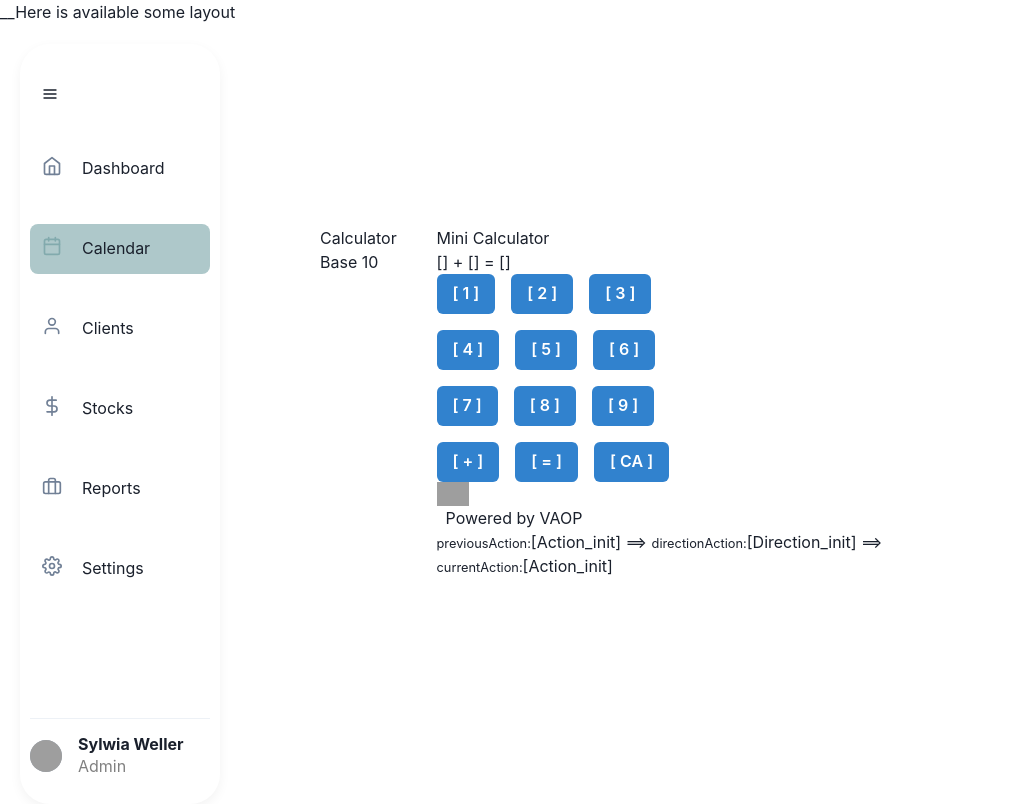
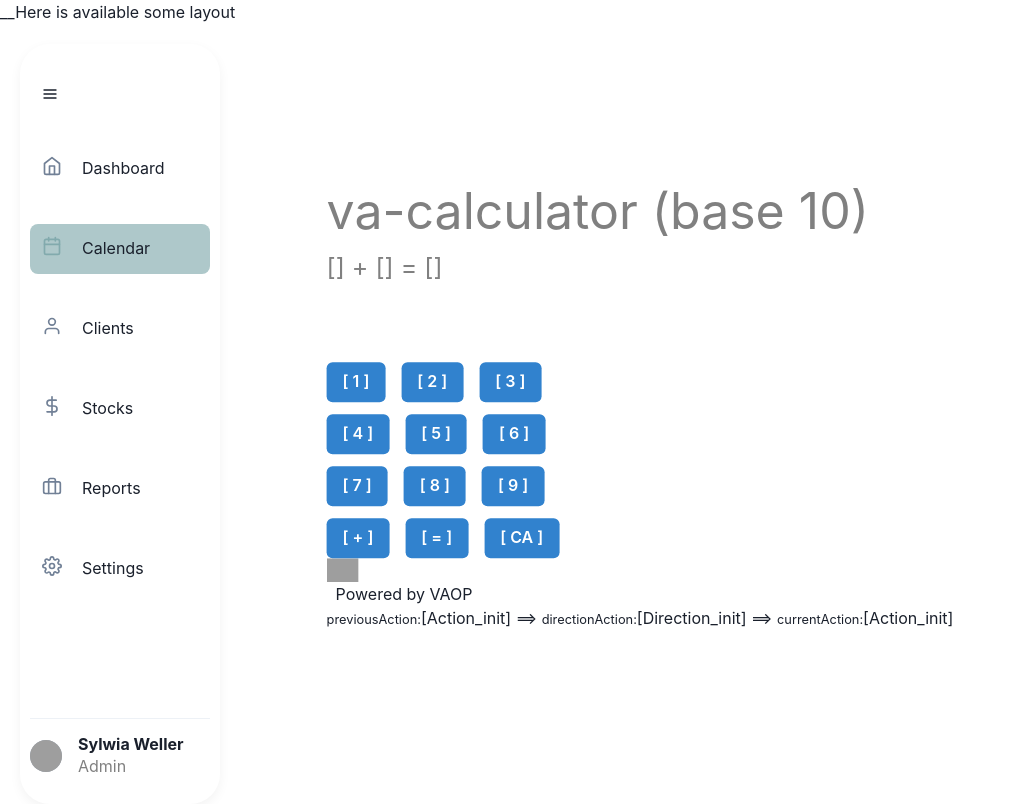
Before and after one commit to julia-pav/va-calc-6-new, a Next.js app: page /calculator10 in a window 1280 px wide. Shown: the whole page, without its empty margins (0-1015 px from the left). Built offline with nearby package versions, Linux system fonts and the light colour scheme; grey boxes are pictures that could not be loaded.

Commit message:
Clean up

```diff
--- a/components/calculators/CalcBase10.tsx
+++ b/components/calculators/CalcBase10.tsx
@@ -467,18 +467,23 @@ function CalcBase10() {
 
   }
   return (
-    <div className="App">
-      <header className="App-header">
-        <h2>Mini Calculator</h2>
-        <p>
+    <div>
+        <Text fontSize='50px' color='gray'>
+            va-calculator (base 10)
+        </Text>
+        <Text fontSize='25px' color='gray'>
           [{operandOne}] + [{operandTwo}] = [{result}]
-        </p>
-        <p>
-        <small>{warningMsg}</small>
-        </p>
-        <p>
-
-          <VStack spacing={4} align="start">
+        </Text>
+        <Text fontSize='25px' color='black'>
+          &nbsp;
+        </Text>
+        <Text fontSize='25px' color='red'>
+          {warningMsg}
+        </Text>
+        <Text fontSize='25px' color='red'>
+          &nbsp;
+        </Text>
+          <VStack spacing={3} align="start">
             <HStack spacing={4}>
               <ActionButton label="[ 1 ]" action="Direction_one" onClick={getAction} />
               <ActionButton label="[ 2 ]" action="Direction_two" onClick={getAction} />
@@ -503,14 +508,14 @@ function CalcBase10() {
               <ActionButton label="[ CA ]" action="Direction_clear" onClick={getAction} />
             </HStack>
           </VStack>
-        </p>
+
         <p>
         <img src="v-agent_32x32.png" alt="v-agent" width="32" height="32" /> &nbsp;  Powered by VAOP
         </p>
         <p>
          <small>previousAction:</small>[{previousAction}] ==&gt; <small>directionAction:</small>[{directionAction}] ==&gt; <small>currentAction:</small>[{currentAction}]
         </p>
-      </header>
+
     </div>
   );
 }
--- a/pages/calculator10.tsx
+++ b/pages/calculator10.tsx
@@ -10,7 +10,6 @@ export default function Home() {
 				left='50%'
 				transform='translate(-50%, -50%)'
 			>
-				Calculator Base 10
 				<CalcBase10 />
 			</Flex>
 		</Flex>
```
